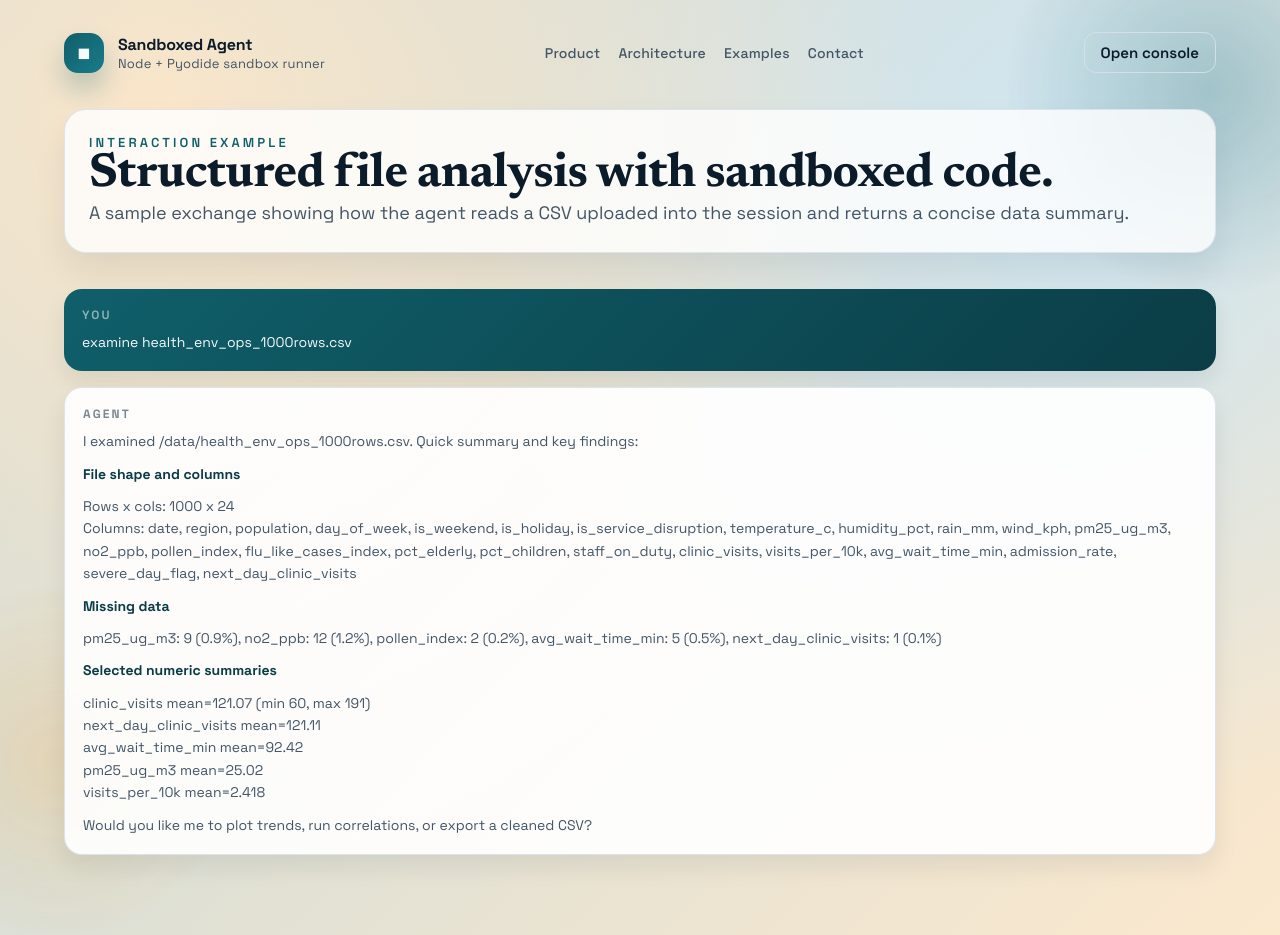
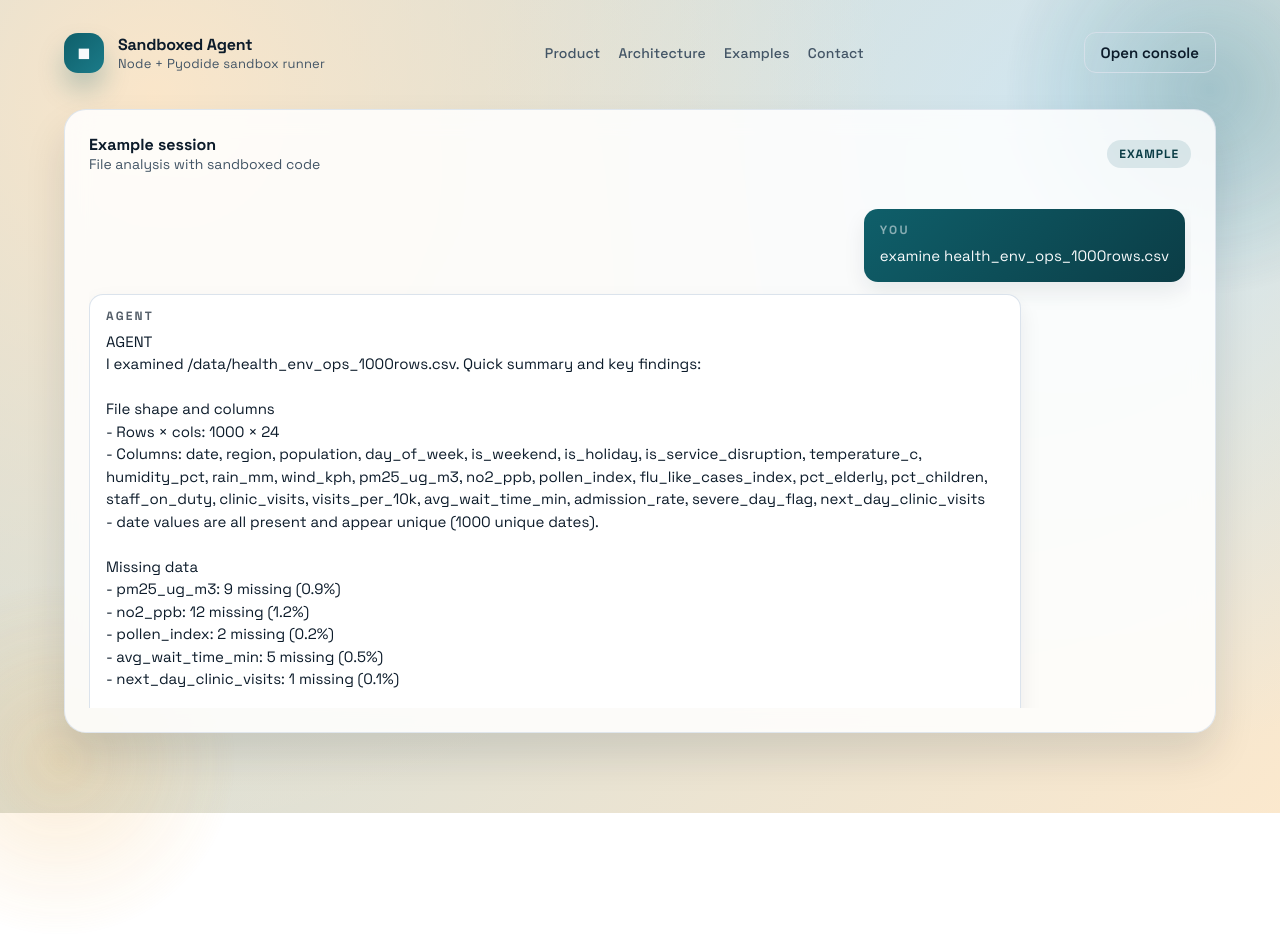
Before and after one commit to rongg10/Sandboxed-LangChain-Agent, a Next.js app: page /examples in a window 1280 px wide. After the commit the page ends 813 px from the top, so only its background shows below. Built offline with nearby package versions, Linux system fonts and the light colour scheme.

Commit message:
improve readability of example page

```diff
--- a/app/examples/page.tsx
+++ b/app/examples/page.tsx
@@ -24,62 +24,85 @@ export default function ExamplesPage() {
         </Link>
       </header>
 
-      <section className="examples-hero">
-        <div>
-          <p className="eyebrow">Interaction example</p>
-          <h1>Structured file analysis with sandboxed code.</h1>
-          <p className="subhead">
-            A sample exchange showing how the agent reads a CSV uploaded into the
-            session and returns a concise data summary.
-          </p>
+      <section className="chat-shell">
+        <div className="panel-header">
+          <div>
+            <p className="panel-title">Example session</p>
+            <p className="panel-subtitle">File analysis with sandboxed code</p>
+          </div>
+          <span className="status-pill">Example</span>
         </div>
-      </section>
 
-      <section className="example-thread">
-        <div className="example-message user">
-          <p className="example-role">You</p>
-          <p className="example-content">examine health_env_ops_1000rows.csv</p>
-        </div>
-        <div className="example-message assistant">
-          <p className="example-role">Agent</p>
-          <div className="example-content">
-            <p>
-              I examined /data/health_env_ops_1000rows.csv. Quick summary and key
-              findings:
-            </p>
-            <p className="example-section">File shape and columns</p>
-            <p>
-              Rows x cols: 1000 x 24
-              <br />
-              Columns: date, region, population, day_of_week, is_weekend, is_holiday,
-              is_service_disruption, temperature_c, humidity_pct, rain_mm, wind_kph,
-              pm25_ug_m3, no2_ppb, pollen_index, flu_like_cases_index, pct_elderly,
-              pct_children, staff_on_duty, clinic_visits, visits_per_10k,
-              avg_wait_time_min, admission_rate, severe_day_flag, next_day_clinic_visits
-            </p>
-            <p className="example-section">Missing data</p>
-            <p>
-              pm25_ug_m3: 9 (0.9%), no2_ppb: 12 (1.2%), pollen_index: 2 (0.2%),
-              avg_wait_time_min: 5 (0.5%), next_day_clinic_visits: 1 (0.1%)
-            </p>
-            <p className="example-section">Selected numeric summaries</p>
-            <p>
-              clinic_visits mean=121.07 (min 60, max 191)
-              <br />
-              next_day_clinic_visits mean=121.11
-              <br />
-              avg_wait_time_min mean=92.42
-              <br />
-              pm25_ug_m3 mean=25.02
-              <br />
-              visits_per_10k mean=2.418
-            </p>
-            <p>
-              Would you like me to plot trends, run correlations, or export a
-              cleaned CSV?
-            </p>
+        <section className="chat-container" aria-live="polite">
+          <div className="message-list">
+            <div className="message user">
+              <span className="message-role">YOU</span>
+              <span className="message-content">
+                examine health_env_ops_1000rows.csv
+              </span>
+            </div>
+            <div className="message assistant">
+              <span className="message-role">AGENT</span>
+              <span className="message-content">
+                {`AGENT
+I examined /data/health_env_ops_1000rows.csv. Quick summary and key findings:
+
+File shape and columns
+- Rows × cols: 1000 × 24
+- Columns: date, region, population, day_of_week, is_weekend, is_holiday, is_service_disruption, temperature_c, humidity_pct, rain_mm, wind_kph, pm25_ug_m3, no2_ppb, pollen_index, flu_like_cases_index, pct_elderly, pct_children, staff_on_duty, clinic_visits, visits_per_10k, avg_wait_time_min, admission_rate, severe_day_flag, next_day_clinic_visits
+- date values are all present and appear unique (1000 unique dates).
+
+Missing data
+- pm25_ug_m3: 9 missing (0.9%)
+- no2_ppb: 12 missing (1.2%)
+- pollen_index: 2 missing (0.2%)
+- avg_wait_time_min: 5 missing (0.5%)
+- next_day_clinic_visits: 1 missing (0.1%)
+
+Categorical / low-cardinality columns
+- region (5 values: South 217, North 204, Central 199, East 192, West 188)
+- population (5 values matching regions)
+- day_of_week (7 values)
+- is_weekend, is_holiday, is_service_disruption, severe_day_flag (each binary)
+
+Counts of some categories
+- severe_day_flag: 0 → 875, 1 → 125
+- is_weekend: 0 → 715, 1 → 285
+
+Selected numeric summaries (count, mean, population std, min, 25%, 50%, 75%, max)
+- clinic_visits: count=1000, mean=121.070, std=20.565, min=60, 25%=106, 50%=121, 75%=135, max=191
+- next_day_clinic_visits: count=999, mean=121.107, std=20.541, min=60, 25%=106.5, 50%=121, 75%=135, max=191
+- avg_wait_time_min: count=995, mean=92.42, std=16.01, min=42.9, 25%=80.7, 50%=92.2, 75%=102.95, max=152.1
+- pm25_ug_m3: count=991, mean=25.02, std=5.95, min=7.6, 25%=20.9, 50%=25.2, 75%=29.3, max=43.4
+- no2_ppb: count=988, mean=31.07, std=5.25, min=15.8, 25%=27.3, 50%=30.9, 75%=34.9, max=46.9
+- visits_per_10k: count=1000, mean=2.418, std=0.454, min=1.212, 25%=2.092, 50%=2.41, 75%=2.714, max=3.857
+- admission_rate: count=1000, mean=0.139, std=0.015, min=0.1, 25%=0.129, 50%=0.139, 75%=0.149, max=0.189
+- temperature_c: count=1000, mean=26.25, std=2.577, min=19.8, 25%=24.3, 50%=26.5, 75%=28.2, max=33.5
+
+First 5 rows (sample)
+- 2023-01-01 | South | population=520000 | clinic_visits=84 | next_day_clinic_visits=113 | ...
+- 2023-01-02 | Central | population=610000 | clinic_visits=113 | next_day_clinic_visits=127 | ...
+- 2023-01-03 | West | population=500000 | clinic_visits=127 | next_day_clinic_visits=128 | ...
+- 2023-01-04 | East | population=480000 | clinic_visits=128 | next_day_clinic_visits=106 | ...
+- 2023-01-05 | North | population=420000 | clinic_visits=106 | next_day_clinic_visits=111 | ...
+
+Notes / potential issues
+- A few numeric columns have small numbers of missing values (pm25, no2, avg_wait_time, pollen, next_day_clinic_visits). Decide on imputation or row-dropping depending on analysis.
+- date appears suitable for time-series use but should be parsed to a date type.
+- Several numeric columns (visits_per_10k, admission_rate, pct_elderly/children) are already normalized/fractional — confirm units if needed.
+
+Would you like me to do any of the following next?
+- Parse date and show a time-series plot of clinic_visits (or next_day_clinic_visits).
+- Correlation matrix (numeric cols) and highlight top predictors of next_day_clinic_visits.
+- Show value distributions / histograms and detect outliers.
+- Impute missing values (suggest method) and return a cleaned CSV.
+- Fit a quick forecast model (e.g., simple regression or time-series) to predict next_day_clinic_visits.
+
+Tell me which action you want and I’ll run it in the sandbox.`}
+              </span>
+            </div>
           </div>
-        </div>
+        </section>
       </section>
     </main>
   );
```
